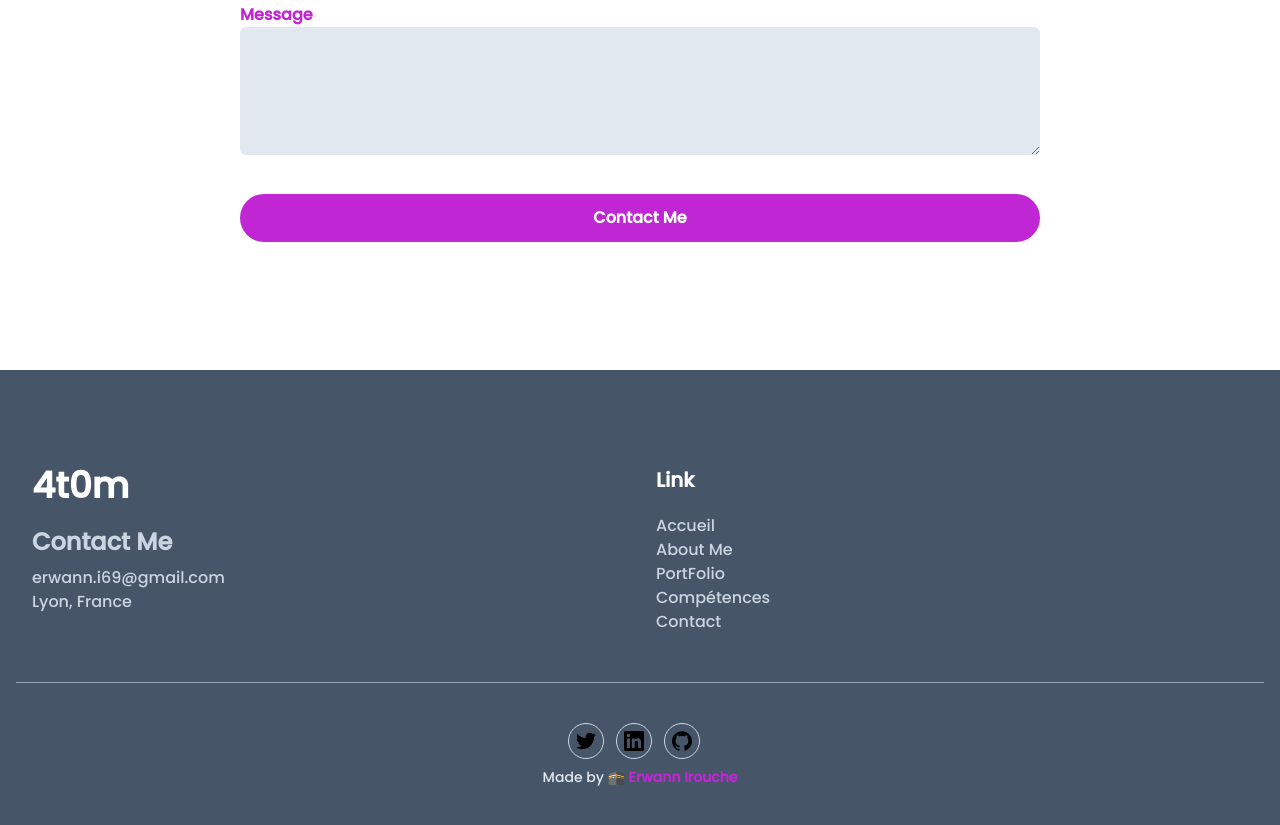
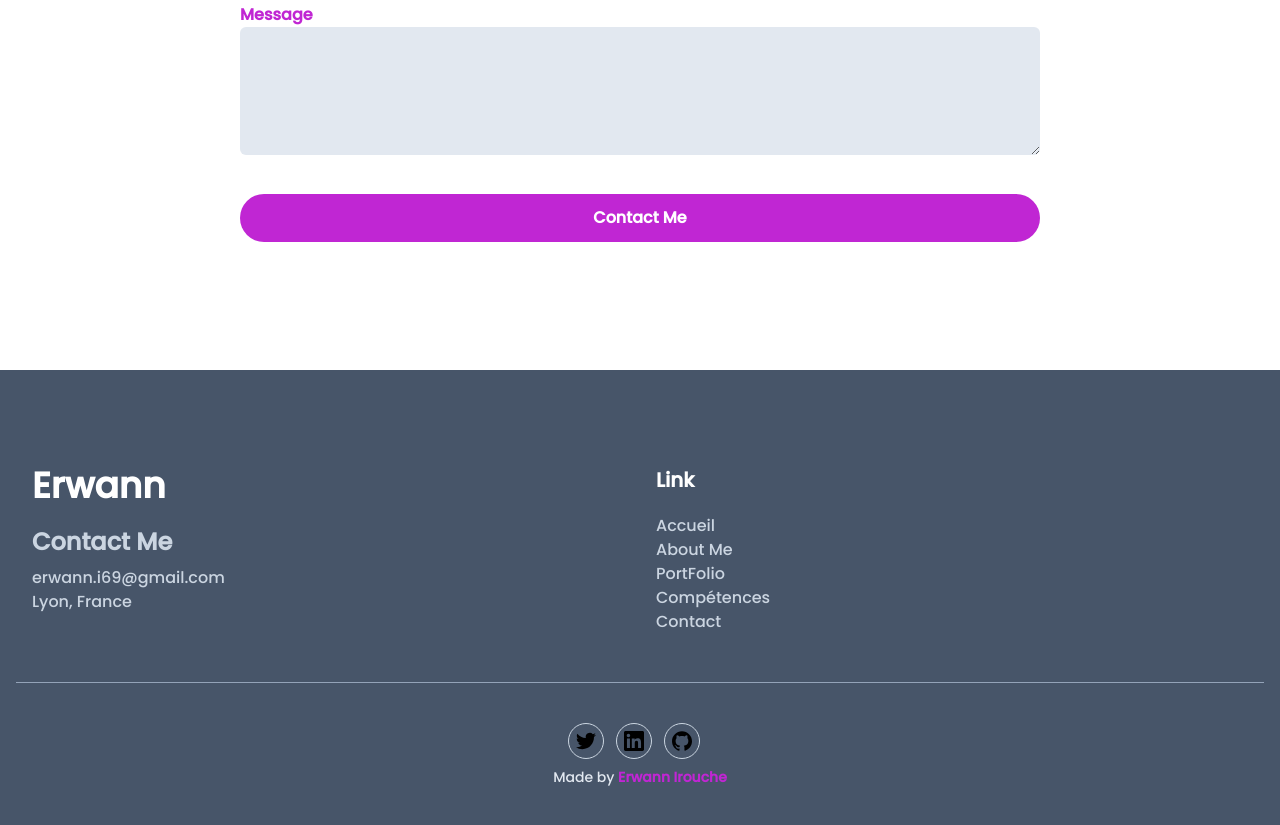
Before and after one commit to whit3-4t0m/erwann.github.io, a website: page index.html in a window 1280 px wide. Shown: the part 4120-4945 px from the top of the page. Drawn offline with Linux system fonts and the light colour scheme.

Commit message:
index.html

```diff
--- a/index.html
+++ b/index.html
@@ -254,7 +254,7 @@
             <div class="container">
                 <div class="flex flex-wrap justify-center">
                     <div class="w-full px-4 mb-12 text-slate-300 font-medium md:w-1/2 md:mx-auto">
-                        <h2 class="font-bold text-4xl text-white mb-5">4t0m</h2>
+                        <h2 class="font-bold text-4xl text-white mb-5">Erwann</h2>
                         <h3 class="font-bold text-2xl mb-2">Contact Me</h3>
                         <p>erwann.i69@gmail.com</p>
                         <p>Lyon, France</p>
@@ -285,7 +285,7 @@
                             <svg role="img" width="20" class="fill-current" viewBox="0 0 24 24" xmlns="http://www.w3.org/2000/svg"><title>GitHub</title><path d="M12 .297c-6.63 0-12 5.373-12 12 0 5.303 3.438 9.8 8.205 11.385.6.113.82-.258.82-.577 0-.285-.01-1.04-.015-2.04-3.338.724-4.042-1.61-4.042-1.61C4.422 18.07 3.633 17.7 3.633 17.7c-1.087-.744.084-.729.084-.729 1.205.084 1.838 1.236 1.838 1.236 1.07 1.835 2.809 1.305 3.495.998.108-.776.417-1.305.76-1.605-2.665-.3-5.466-1.332-5.466-5.93 0-1.31.465-2.38 1.235-3.22-.135-.303-.54-1.523.105-3.176 0 0 1.005-.322 3.3 1.23.96-.267 1.98-.399 3-.405 1.02.006 2.04.138 3 .405 2.28-1.552 3.285-1.23 3.285-1.23.645 1.653.24 2.873.12 3.176.765.84 1.23 1.91 1.23 3.22 0 4.61-2.805 5.625-5.475 5.92.42.36.81 1.096.81 2.22 0 1.606-.015 2.896-.015 3.286 0 .315.21.69.825.57C20.565 22.092 24 17.592 24 12.297c0-6.627-5.373-12-12-12"/></svg>
                         </a>
                     </div>
-                    <p class="font-medium text-sm text-slate-200 text-center">Made by <span class="text-pink-500">🕋</span> <a target="_blank" href="https://www.linkedin.com/in/erwann-i/" class="font-bold text-primary">Erwann Irouche</a></p>
+                    <p class="font-medium text-sm text-slate-200 text-center">Made by <span class="text-pink-500"></span> <a target="_blank" href="https://www.linkedin.com/in/erwann-i/" class="font-bold text-primary">Erwann Irouche</a></p>
                 </div>
             </div>
         </footer>
```
